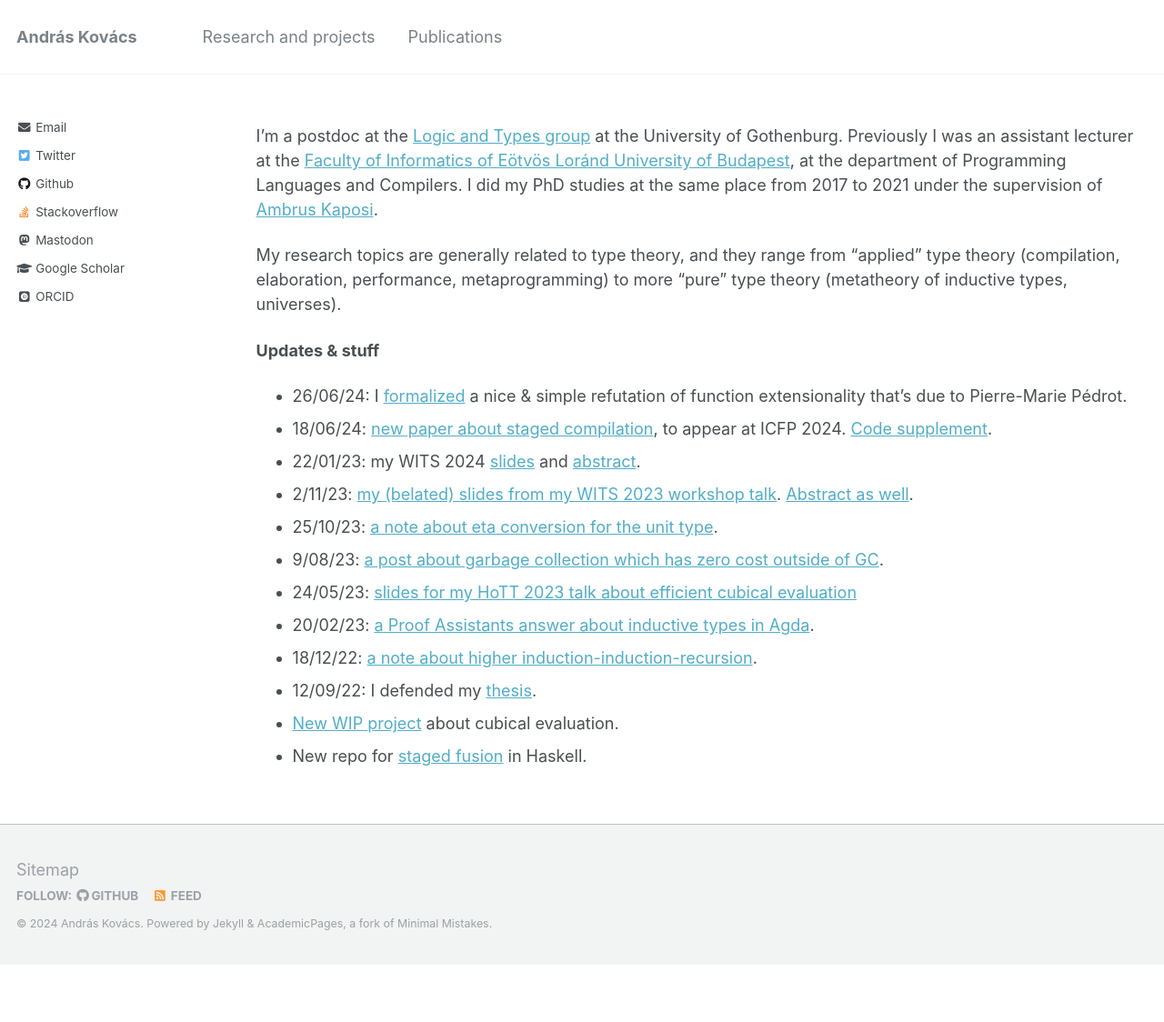
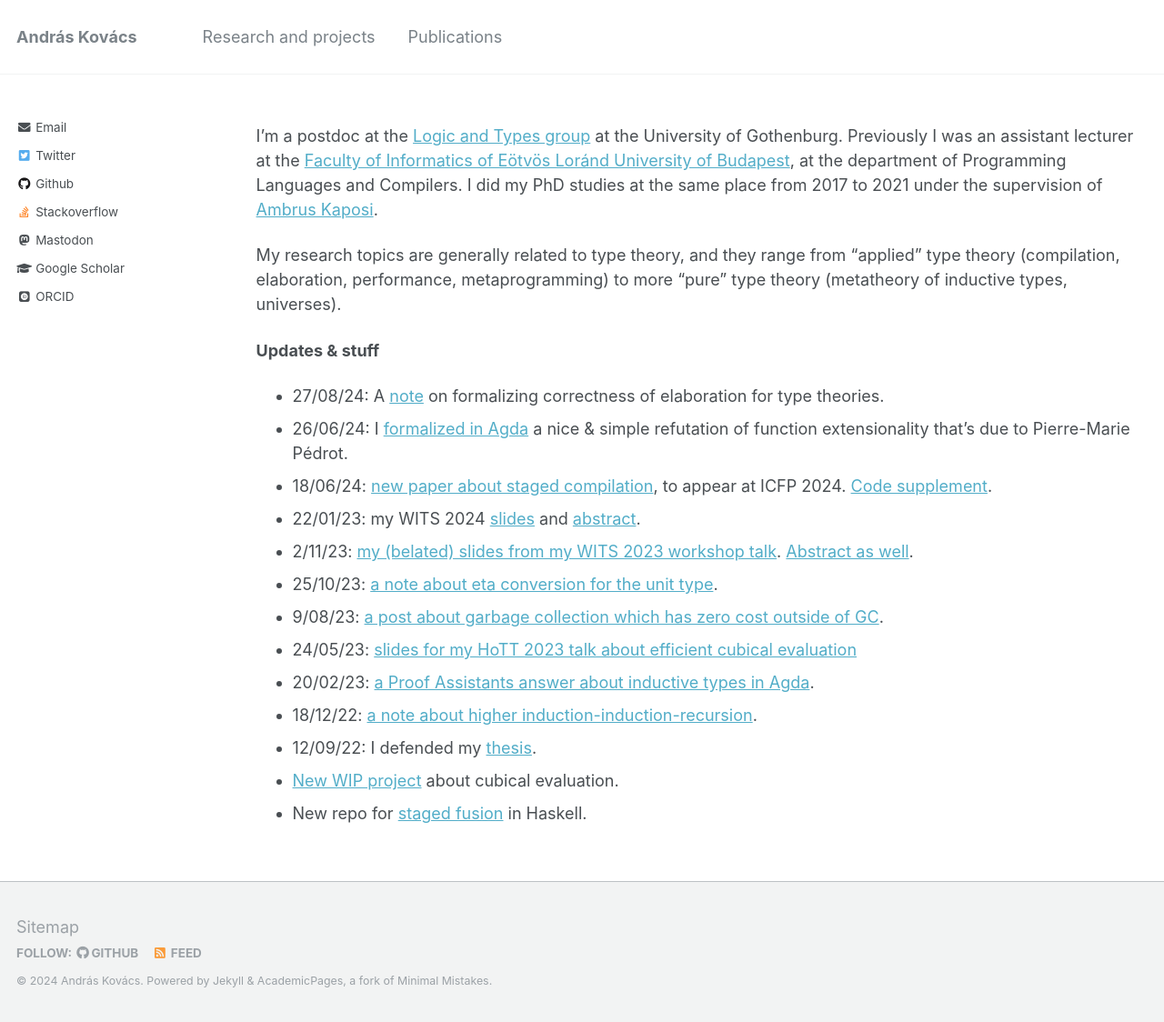
Before and after one commit to AndrasKovacs/AndrasKovacs.github.io, a Jekyll site: the page built from _pages/about.md, in a window 1280 px wide. Shown: the whole page at 91% size. Built offline with Jekyll 4.4.1, drawn with Linux system fonts in a browser that asks for light colours; some web fonts are replaced; before the commit the page ends 1061 px from its top, so only the background shows below that.

Commit message:
update landing page

```diff
--- a/_pages/about.md
+++ b/_pages/about.md
@@ -22,7 +22,8 @@
 
 **Updates & stuff**
 
-- 26/06/24: I [formalized](https://github.com/AndrasKovacs/antifunext) a nice & simple refutation of function extensionality that's due to Pierre-Marie Pédrot.
+- 27/08/24: A [note](https://gist.github.com/AndrasKovacs/1758f83cced957afb00b1382a8974c92) on formalizing correctness of elaboration for type theories.
+- 26/06/24: I [formalized in Agda](https://github.com/AndrasKovacs/antifunext) a nice & simple refutation of function extensionality that's due to Pierre-Marie Pédrot.
 - 18/06/24: [new paper about staged compilation](pdfs/2ltt_icfp24.pdf), to appear at ICFP 2024. [Code supplement](https://github.com/AndrasKovacs/staged/tree/main/icfp24paper/supplement).
 - 22/01/23: my WITS 2024 [slides](pdfs/wits24prez.pdf) and [abstract](pdfs/wits24abstract.pdf).
 - 2/11/23: [my (belated) slides from my WITS 2023 workshop talk](pdfs/wits23prez.pdf). [Abstract as well](pdfs/wits23abstract.pdf).
```
